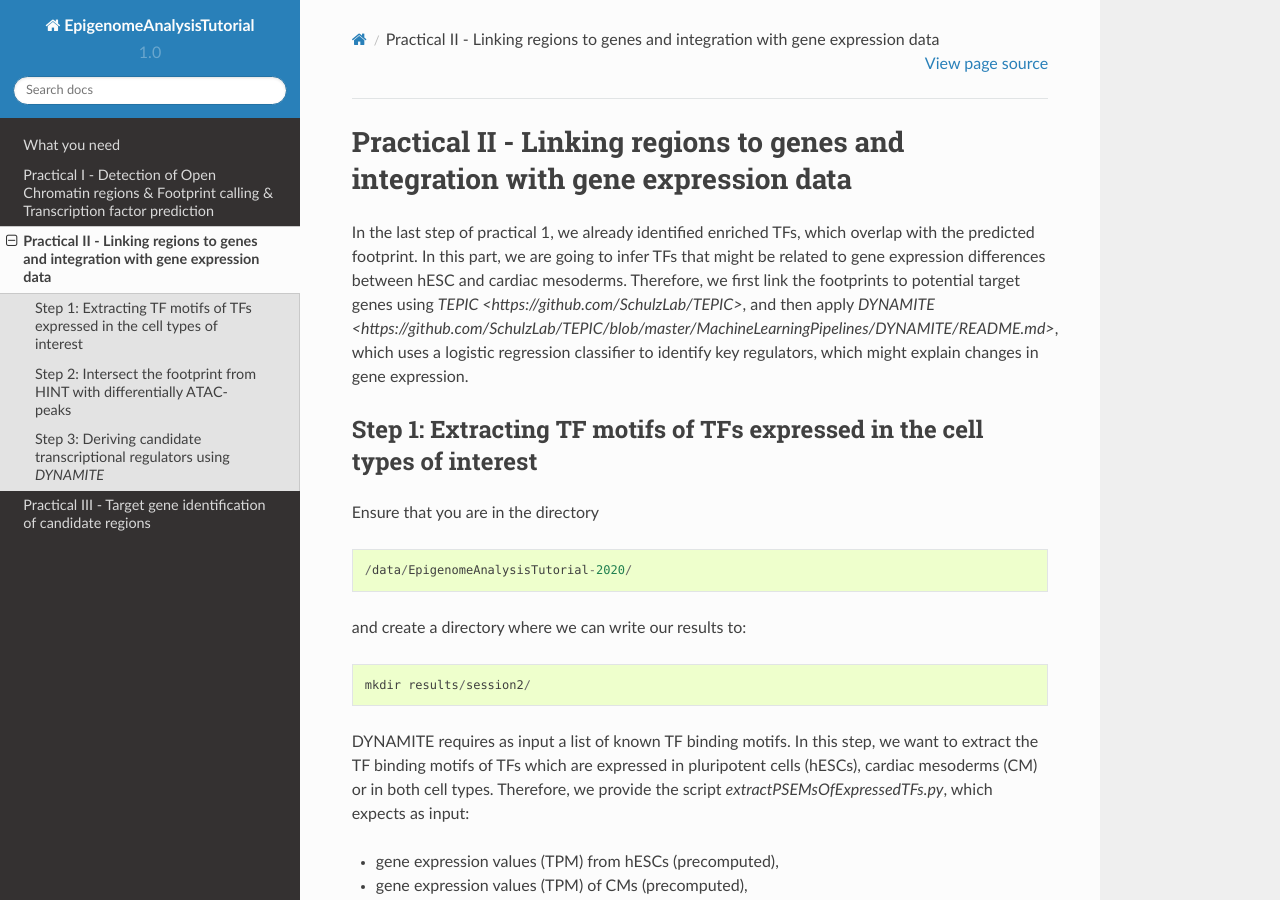
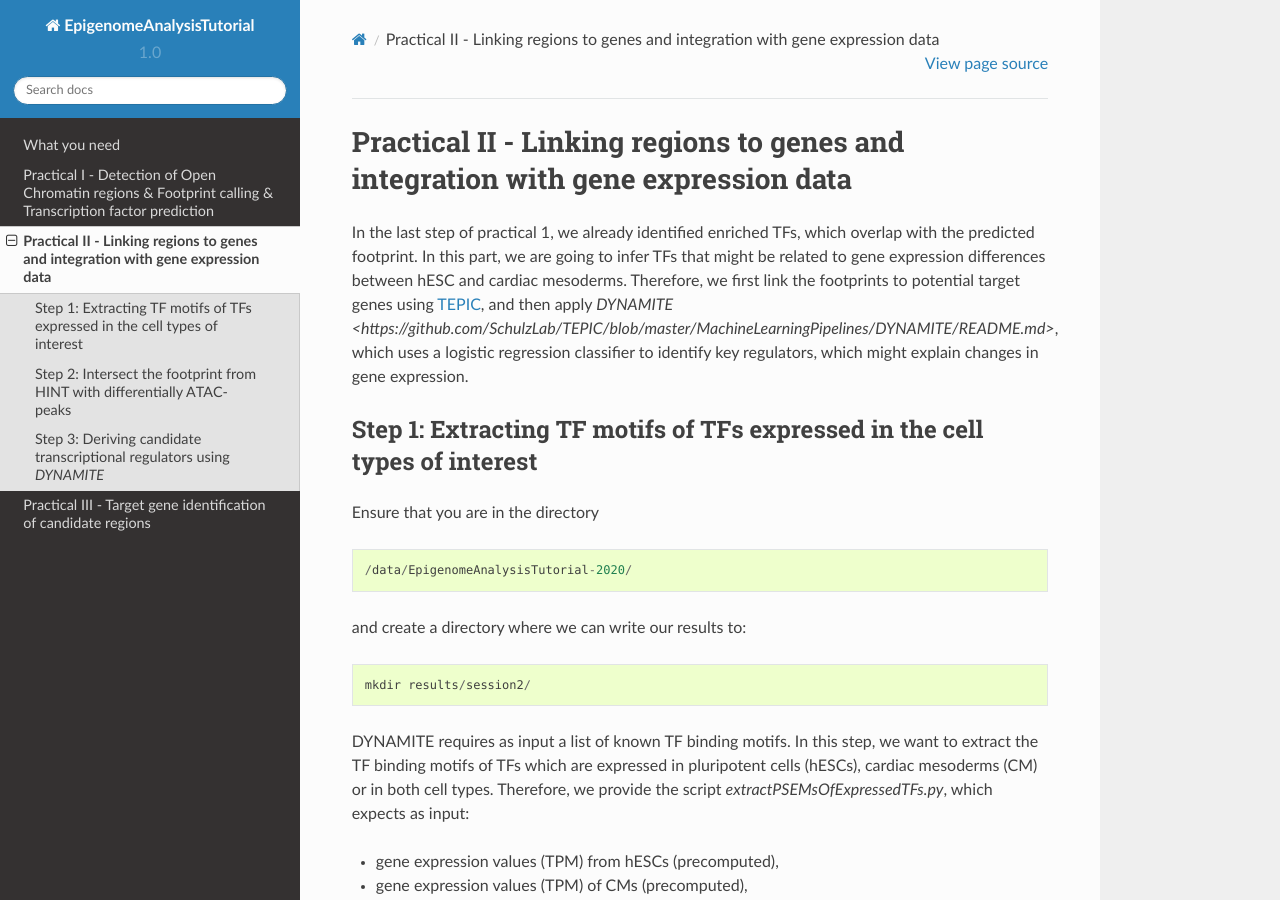
Before and after one commit to SchulzLab/EpigenomeAnalysisTutorial-2020, a Sphinx documentation site: the page built from docs/Practical2.rst, in a window 1280 px wide and 900 px high. Built offline with Sphinx 7.4.7 and the Read the Docs theme 2.0.0, drawn with Linux system fonts in a browser that asks for light colours.

Commit message:
Update Practical2.rst

```diff
--- a/docs/Practical2.rst
+++ b/docs/Practical2.rst
@@ -2,7 +2,8 @@
 Practical II - Linking regions to genes and integration with gene expression data
 ==================================================================
 
-In the last step of practical 1, we already identified enriched TFs, which overlap with the predicted footprint.  In this part, we are going to infer TFs that might be related to gene expression differences between hESC and cardiac mesoderms. Therefore, we first link the footprints to potential target genes using `TEPIC <https://github.com/SchulzLab/TEPIC>`, and then apply `DYNAMITE <https://github.com/SchulzLab/TEPIC/blob/master/MachineLearningPipelines/DYNAMITE/README.md>`, which uses a logistic regression classifier to identify key regulators, which might explain changes in gene expression.
+In the last step of practical 1, we already identified enriched TFs, which overlap with the predicted footprint.  In this part, we are going to infer TFs that might be related to gene expression differences between hESC and cardiac mesoderms. Therefore, we first link the footprints to potential target genes using
+`TEPIC <https://github.com/SchulzLab/TEPIC>`_, and then apply `DYNAMITE <https://github.com/SchulzLab/TEPIC/blob/master/MachineLearningPipelines/DYNAMITE/README.md>`, which uses a logistic regression classifier to identify key regulators, which might explain changes in gene expression.
 
 Step 1: Extracting TF motifs of TFs expressed in the cell types of interest
 ----------------------------------------------------
```
